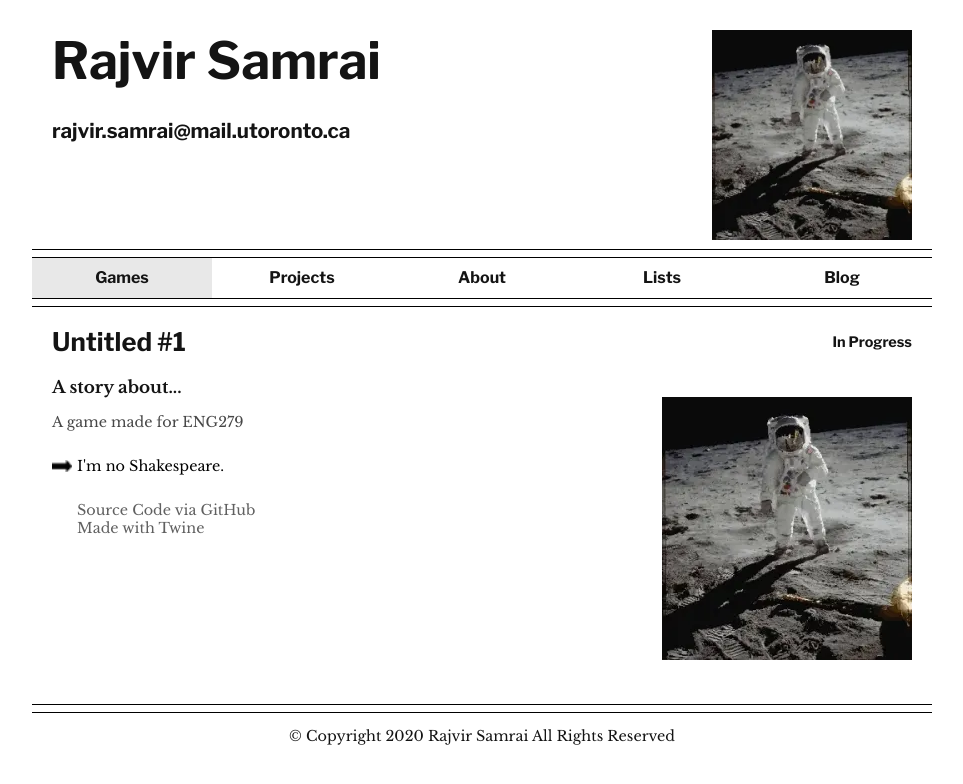
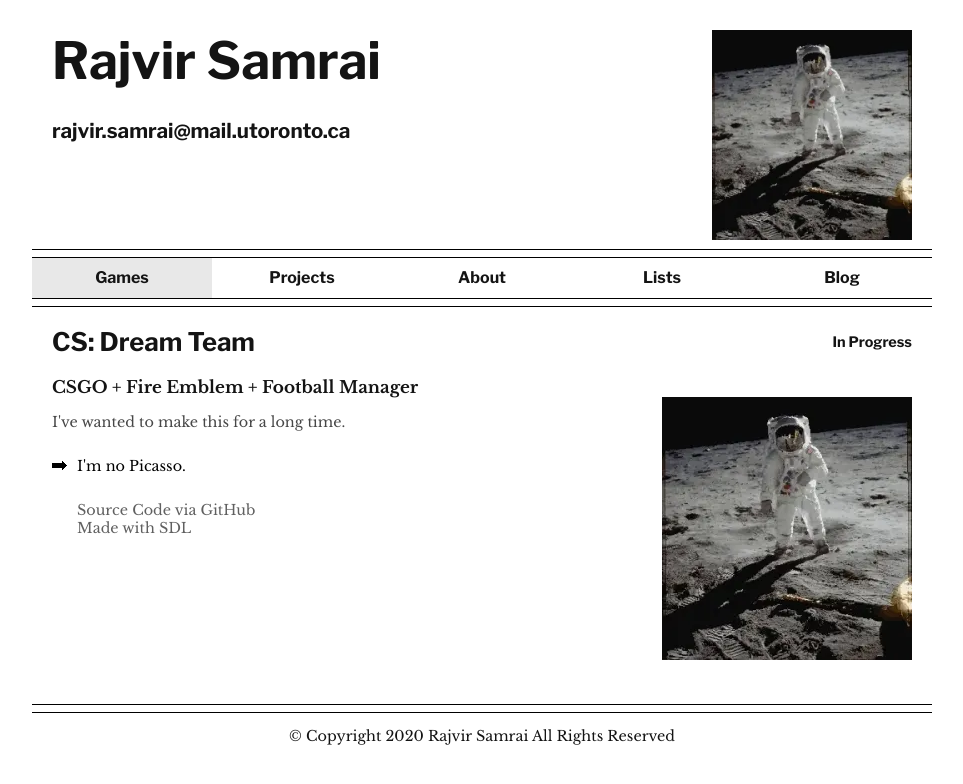
Before and after one commit to rajvirsamrai/rajvirsamrai.github.io, a Jekyll site: the page built from index.html, in a window 1280 px wide. Shown: the top 784 px of the page, without its empty margins (158-1121 px from the left). Built offline with Jekyll 4.4.1, drawn with Linux system fonts in a browser that asks for light colours.

Commit message:
Create a css class for the arrow and update the games page

```diff
--- a/_sass/main.scss
+++ b/_sass/main.scss
@@ -5,11 +5,6 @@
     margin: auto;
     width: 900px;
     overflow-y: scroll;
-}
-
-img {
-    width: 250px;
-    height: auto;
 }
 
 .entry {
@@ -68,13 +63,11 @@
     position: relative;
 }
 
-.comment > img {
+.arrow {
     display: block;
-    height: auto;
     left: 0px;
     position: absolute;
-    width: 20px;
-    top: 3px;
+    top: 4px;
 }
 
 .comment > p {
@@ -104,3 +97,8 @@
     padding-top: 20px;
     text-align: right;
 }
+
+.media > img {
+    height: auto;
+    width: 250px;
+}
--- a/index.html
+++ b/index.html
@@ -3,24 +3,24 @@
 ---
 <div class="entry">
     <div class="title">
-        <h2>Untitled #1</h2>
+        <h2>CS: Dream Team</h2>
     </div>
     <div class="date">
         <h3>In Progress</h3>
     </div>
     <div class="description">
         <div class="statement">
-            <h3>A story about...</h3>
-            <p>A game made for ENG279</p>
+            <h3>CSGO + Fire Emblem + Football Manager</h3>
+	    <p>I've wanted to make this for a long time.</p>
         </div>
         <div class="comment">
-            <img src="assets/images/arrow.webp">
-            <p>I'm no Shakespeare.</p>
+            <img class="arrow" src="assets/images/arrow.webp">
+            <p>I'm no Picasso.</p>
         </div>
         <div class="links">
             <ul>
                 <li><a href="https://github.com/rajvirsamrai/">Source Code via GitHub</a></li>
-                <li><a href="https://twinery.org/">Made with Twine</a></li>
+		<li><a href="https://www.libsdl.org/">Made with SDL</a></li>
             </ul>
         </div>
     </div>
--- a/projects.html
+++ b/projects.html
@@ -16,7 +16,7 @@
       <p>This project started because I wanted to learn about compression, cryptography, and software design patterns. I also wanted to confirm to myself I could program in Java.</p>
     </div>
     <div class="comment">
-      <img src="assets/images/arrow.webp">
+      <img class="arrow" src="assets/images/arrow.webp">
       <p>You can also interact with Blind Tiger through the shell.</p>
     </div>
     <div class="links">
@@ -43,7 +43,7 @@
       <p>I had a website prior to this but I learned that it was quite terrible. I've remade this website from scratch taking inspiration from dukope.com</p>
     </div>
     <div class="comment">
-      <img src="assets/images/arrow.webp">
+      <img class="arrow" src="assets/images/arrow.webp">
       <p>This website was last updated August 30th 2020</p>
     </div>
     <div class="links">
```
Also changed, not shown: assets/images/arrow.webp.
